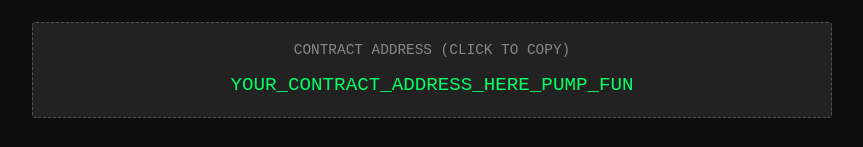
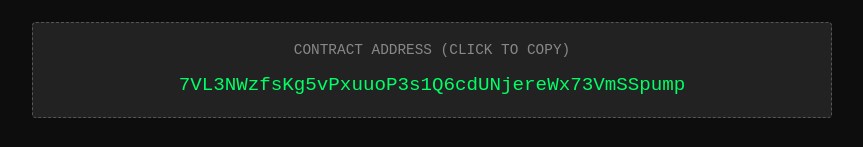
Before and after one commit to phh02356-a11y/Meme-Engine-V2, a plain HTML site: page index.html in a window 1280 px wide. Shown: the part 601-748 px from the top of the page, without its empty margins (208-1071 px from the left). Drawn offline with Linux system fonts and the light colour scheme.

Commit message:
Update index.html

```diff
--- a/index.html
+++ b/index.html
@@ -166,7 +166,7 @@
 
         <div class="ca-box" onclick="copyCA()">
             <div class="ca-title">CONTRACT ADDRESS (CLICK TO COPY)</div>
-            <div class="ca-address" id="ca-text">YOUR_CONTRACT_ADDRESS_HERE_PUMP_FUN</div>
+            <div class="ca-address" id="ca-text">7VL3NWzfsKg5vPxuuoP3s1Q6cdUNjereWx73VmSSpump</div>
         </div>
 
         <div class="tech-specs">
```
